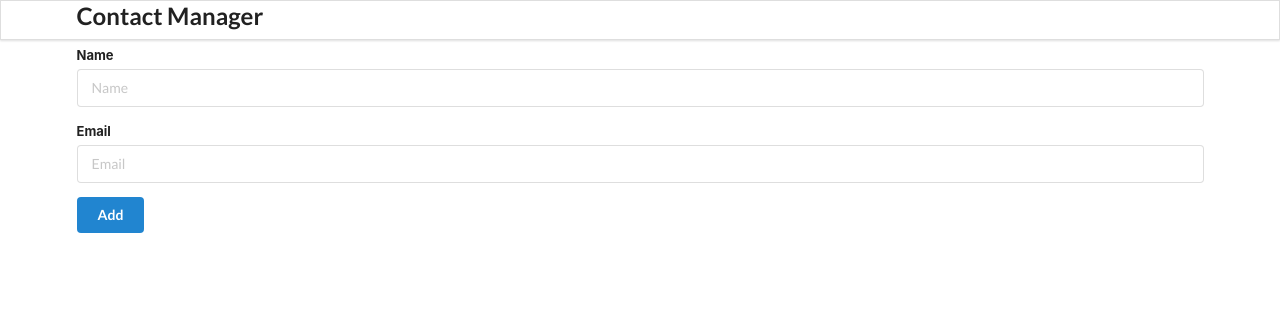
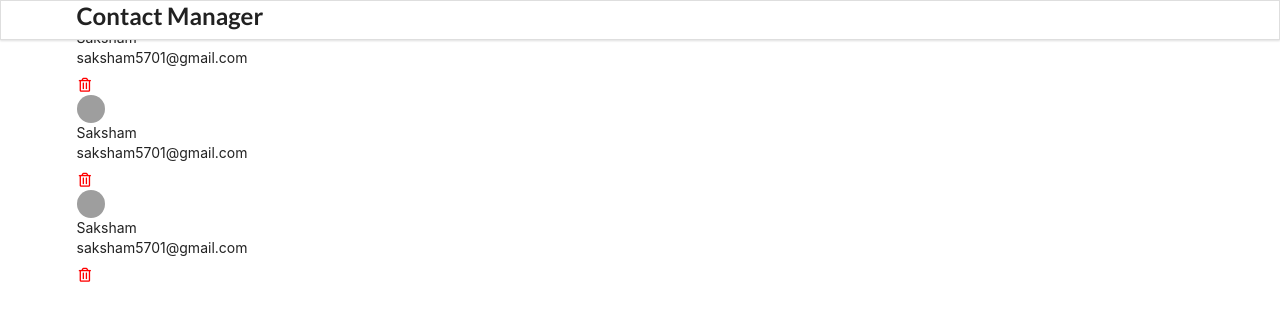
Before and after one commit to saksham5701/contactinfo-react, a React (Create React App) app: page / in a window 1280 px wide. Shown: the top 320 px of the page. Built offline with nearby package versions, Linux system fonts and the light colour scheme; grey boxes are pictures that could not be loaded.

Commit message:
Started with router ,used route and got the knowledge of using them with routes and that now component attribute is replaced with element attribute

```diff
--- a/package.json
+++ b/package.json
@@ -8,6 +8,7 @@
     "@testing-library/user-event": "^13.5.0",
     "react": "^18.2.0",
     "react-dom": "^18.2.0",
+    "react-router-dom": "^6.9.0",
     "react-scripts": "5.0.1",
     "uuid": "^9.0.0",
     "uuidv4": "^6.2.13",
--- a/src/Components/App.js
+++ b/src/Components/App.js
@@ -1,5 +1,6 @@
 import React, { useState,useEffect} from "react";
 import './App.css';
+import { BrowserRouter as Router,Switch,Route, Routes } from "react-router-dom";
 import { v4 as uuidv4 } from 'uuid';
 import Header from "./Header";
 import ContactList from "./ContactList";
@@ -43,10 +44,17 @@ function App() {
   return (
 
     <div className="ui container">
+    <Router>
     <Header/>
-    <AddContact addContactHandler={addContactHandler}/>
-    <ContactList contacts={contacts} getelementid={removeContactHandler}/>
+    <Routes>
+    <Route path="/add" element={<AddContact/>} />
+    <Route path="/" element={<ContactList/>} />
+    </Routes>
+    {/* <AddContact addContactHandler={addContactHandler}/>
+    <ContactList contacts={contacts} getelementid={removeContactHandler}/>  */}
     {/* passing props contacts property, contacts array */}
+    </Router>
+
     </div>
 
   );
--- a/src/Components/ContactList.js
+++ b/src/Components/ContactList.js
@@ -7,7 +7,8 @@ const ContactList =(props)=>{
     const deletecontact=(id)=>{
         props.getelementid(id);
         };
-    const rendercontactlist=props.contacts.map((contact)=>{
+        const contacts=[{id:"1",name:"Saksham",email:"saksham5701@gmail.com",},{id:"2",name:"Saksham",email:"saksham5701@gmail.com",},{id:"3",name:"Saksham",email:"saksham5701@gmail.com",}];
+    const rendercontactlist=contacts.map((contact)=>{
         return(
               <ContactCard contact={contact} clickHandler={deletecontact} key={contact.id}></ContactCard>
         );
```
Also changed, not shown: 1 other file (tests, documents, lock files or other folders).
